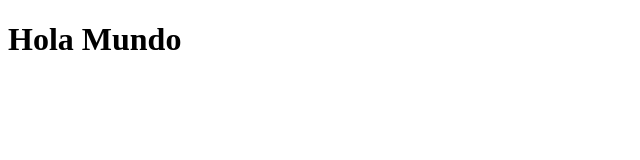
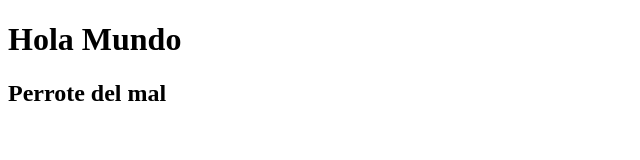
Before and after one commit to doriga-jg/git-prueba1, a plain HTML site: page index.html in a window 1280 px wide. Shown: the whole page, without its empty margins (0-640 px from the left). Drawn offline with Linux system fonts and the light colour scheme.

Commit message:
cuando agregué la linea de perrote del mal en un div

```diff
--- a/index.html
+++ b/index.html
@@ -7,5 +7,8 @@
 </head>
 <body>
     <h1>Hola Mundo</h1>
+    <div>
+        <h2>Perrote del mal</h2>
+    </div>
 </body>
 </html>
```
